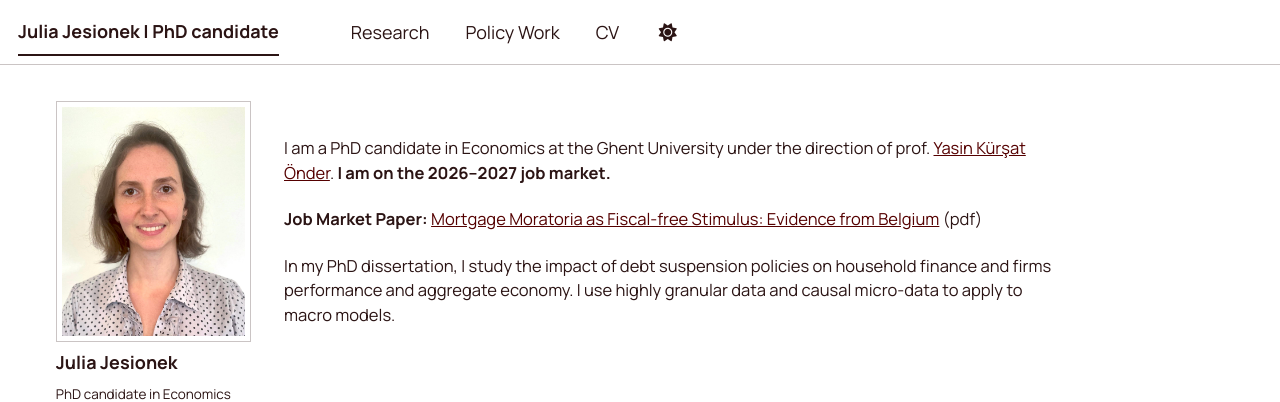
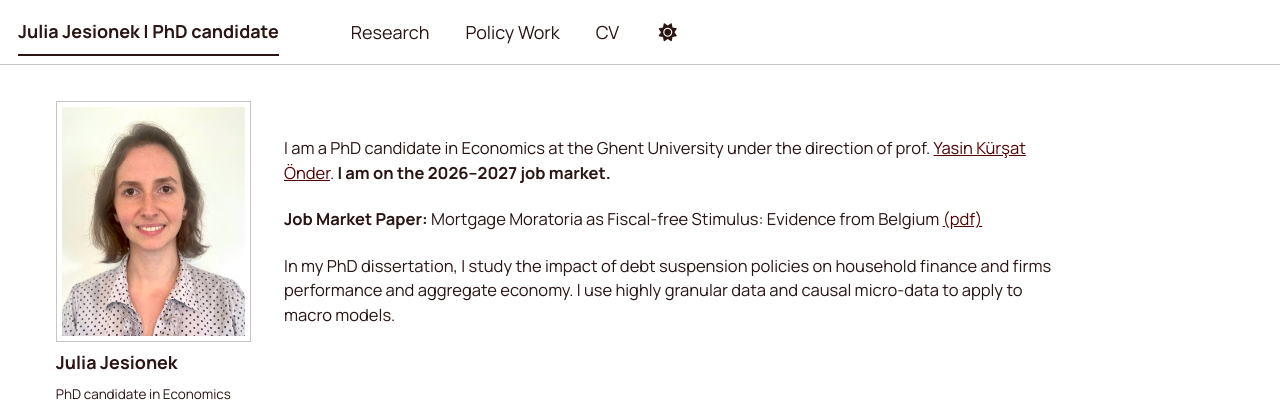
Before and after one commit to juliajesionek/homepage, a Jekyll site: the page built from _pages/about.md, in a window 1280 px wide. Shown: the top 402 px of the page. Built offline with Jekyll 4.4.1, drawn with Linux system fonts in a browser that asks for light colours; a style sheet for code colours, icons or effects is not loaded.

Commit message:
Link "(pdf)" instead of JMP title on homepage
Co-Authored-By: Claude Opus 5.5 <noreply@anthropic.com>

```diff
--- a/_pages/about.md
+++ b/_pages/about.md
@@ -11,7 +11,7 @@ redirect_from:
 
 I am a PhD candidate in Economics at the Ghent University under the direction of prof. [Yasin Kürşat Önder](https://sites.google.com/view/yasin-kursat-onder). **I am on the 2026–2027 job market.**
 
-**Job Market Paper:** [Mortgage Moratoria as Fiscal-free Stimulus: Evidence from Belgium]({{ site.baseurl }}/files/Belgian_Mortgage_Moratoria_WP.pdf) (pdf)
+**Job Market Paper:** Mortgage Moratoria as Fiscal-free Stimulus: Evidence from Belgium [(pdf)]({{ site.baseurl }}/files/Belgian_Mortgage_Moratoria_WP.pdf)
 
 In my PhD dissertation, I study the impact of debt suspension policies on household finance and firms performance and aggregate economy. I use highly granular data and causal micro-data to apply to macro models.
 
```
